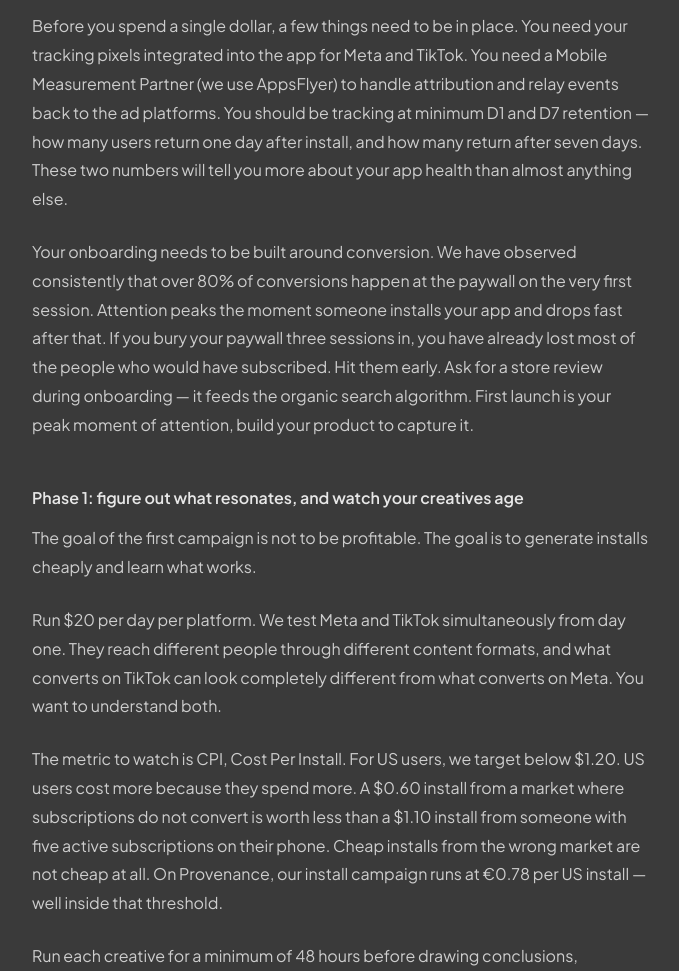
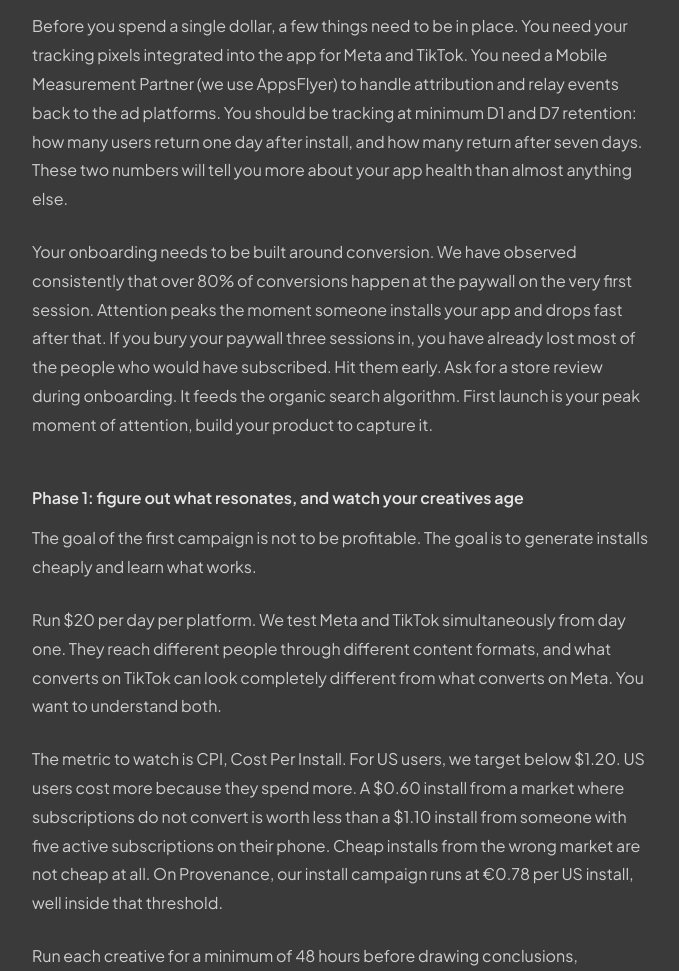
Before and after one commit to Zebra-Rodeo/zebra-rodeo.github.io, a Jekyll site: the page built from _posts/2026-03-24-paid-acquisition-mobile-apps.md, in a window 1280 px wide and 1400 px high, scrolled down 1306 px. Shown: the part 245-1216 px from the top of the window, without its empty margins (298-977 px from the left). Built offline with Jekyll 4.4.1, drawn with Linux system fonts in a browser that asks for light colours; some of the changed text lies outside the part shown.

Commit message:
style: remove remaining em-dashes

```diff
--- a/_posts/2026-03-24-paid-acquisition-mobile-apps.md
+++ b/_posts/2026-03-24-paid-acquisition-mobile-apps.md
@@ -16,7 +16,7 @@ AI has collapsed the skill barrier in software. Tasks that used to require a tea
 
 The natural reaction to this is anxiety. More competition means fewer users for each app, right? We thought the same thing at first and we have since changed our minds completely.
 
-When a category fills up with apps, that category gets more search traffic, more editorial attention, more cultural surface area. People discover they have a problem they need solved, and they find ten apps trying to solve it. The market does not divide — it expands. The real challenge is not that there are too many apps. The challenge is simpler and harder: getting discovered at all. That is exactly the problem paid acquisition is designed to solve.
+When a category fills up with apps, that category gets more search traffic, more editorial attention, more cultural surface area. People discover they have a problem they need solved, and they find ten apps trying to solve it. The market does not divide. It expands. The real challenge is not that there are too many apps. The challenge is simpler and harder: getting discovered at all. That is exactly the problem paid acquisition is designed to solve.
 
 ---
 
@@ -30,9 +30,9 @@ Paid acquisition is the way out. You buy a first wave of users. Those users leav
 
 There is a second reason to run paid campaigns that is less obvious: you need data. If you never buy users, you genuinely do not know whether your product converts. You do not know what percentage of people who hit your paywall actually subscribe. You do not know your D1 retention. Paid acquisition is your measurement instrument as much as it is your growth engine.
 
-Before you spend a single dollar, a few things need to be in place. You need your tracking pixels integrated into the app for Meta and TikTok. You need a Mobile Measurement Partner (we use AppsFlyer) to handle attribution and relay events back to the ad platforms. You should be tracking at minimum D1 and D7 retention — how many users return one day after install, and how many return after seven days. These two numbers will tell you more about your app health than almost anything else.
+Before you spend a single dollar, a few things need to be in place. You need your tracking pixels integrated into the app for Meta and TikTok. You need a Mobile Measurement Partner (we use AppsFlyer) to handle attribution and relay events back to the ad platforms. You should be tracking at minimum D1 and D7 retention: how many users return one day after install, and how many return after seven days. These two numbers will tell you more about your app health than almost anything else.
 
-Your onboarding needs to be built around conversion. We have observed consistently that over 80% of conversions happen at the paywall on the very first session. Attention peaks the moment someone installs your app and drops fast after that. If you bury your paywall three sessions in, you have already lost most of the people who would have subscribed. Hit them early. Ask for a store review during onboarding — it feeds the organic search algorithm. First launch is your peak moment of attention, build your product to capture it.
+Your onboarding needs to be built around conversion. We have observed consistently that over 80% of conversions happen at the paywall on the very first session. Attention peaks the moment someone installs your app and drops fast after that. If you bury your paywall three sessions in, you have already lost most of the people who would have subscribed. Hit them early. Ask for a store review during onboarding. It feeds the organic search algorithm. First launch is your peak moment of attention, build your product to capture it.
 
 ---
 
@@ -42,7 +42,7 @@ The goal of the first campaign is not to be profitable. The goal is to generate
 
 Run $20 per day per platform. We test Meta and TikTok simultaneously from day one. They reach different people through different content formats, and what converts on TikTok can look completely different from what converts on Meta. You want to understand both.
 
-The metric to watch is CPI, Cost Per Install. For US users, we target below $1.20. US users cost more because they spend more. A $0.60 install from a market where subscriptions do not convert is worth less than a $1.10 install from someone with five active subscriptions on their phone. Cheap installs from the wrong market are not cheap at all. On Provenance, our install campaign runs at €0.78 per US install — well inside that threshold.
+The metric to watch is CPI, Cost Per Install. For US users, we target below $1.20. US users cost more because they spend more. A $0.60 install from a market where subscriptions do not convert is worth less than a $1.10 install from someone with five active subscriptions on their phone. Cheap installs from the wrong market are not cheap at all. On Provenance, our install campaign runs at €0.78 per US install, well inside that threshold.
 
 Run each creative for a minimum of 48 hours before drawing conclusions, maximum 72 hours. The temptation to kill a creative after a bad first day is real and almost always wrong. Algorithms need time to learn.
 
@@ -88,7 +88,7 @@ ROAS = €12.79 / €13.64 = 0.94x
 
 We are just below break-even after one month of testing. Essentially at equilibrium. That is actually a reasonable place to be at this stage. We know the conversion rate is solid, the creative is finding the right audience, and the main lever now is bringing that cost per trial down through better creatives. Getting it from €13.64 to €12 would push ROAS above 1.0x and make the campaign cleanly profitable.
 
-Once you have a ROAS above 1.0x, scaling is straightforward in principle: increase the budget and watch unit economics. In practice, scaling changes your audience — the algorithm serves your best-converting users first, and as you increase spend it reaches deeper into a broader pool. Unit economics soften as you scale. This is expected and manageable, but you need to watch metrics closely as you push up budget. We will cover scaling in detail in a dedicated post.
+Once you have a ROAS above 1.0x, scaling is straightforward in principle: increase the budget and watch unit economics. In practice, scaling changes your audience. The algorithm serves your best-converting users first, and as you increase spend it reaches deeper into a broader pool. Unit economics soften as you scale. This is expected and manageable, but you need to watch metrics closely as you push up budget. We will cover scaling in detail in a dedicated post.
 
 The harder operational problem is not scaling. It is visibility. With a 7-day free trial, you are blind for at least a week after any campaign change. You are spending money, trials are accumulating, but you do not know how many will convert until the trial period expires. And that is just the short-term blindness. The longer-term picture is more complex.
 
```
